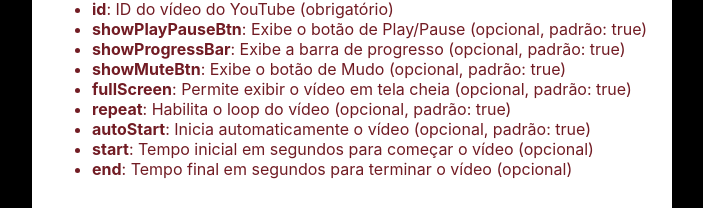
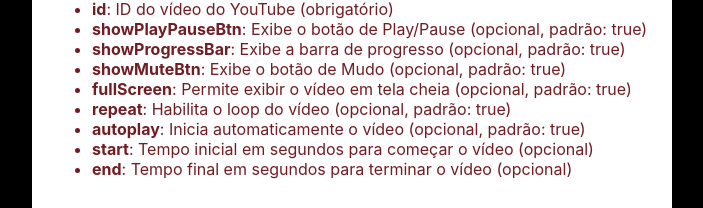
Before and after one commit to mwndl/YtPreview, a React (Create React App) app: page / in a window 1280 px wide. Shown: the part 466-674 px from the top of the page, without its empty margins (288-991 px from the left). Built offline with nearby package versions, Linux system fonts and the light colour scheme.

Commit message:
correção nome de prop

```diff
--- a/src/App.js
+++ b/src/App.js
@@ -10,7 +10,7 @@
     showMuteBtn: true,
     fullScreen: true,
     repeat: true,
-    autoStart: true,
+    autoplay: true,
     start: 0,
     end: 0
   });
@@ -32,7 +32,7 @@
     const showMuteBtn = urlParams.get('showMuteBtn') === 'true' || true;
     const fullScreen = urlParams.get('fullScreen') === 'true' || true;
     const repeat = urlParams.get('repeat') === 'true' || true;
-    const autoStart = urlParams.get('autoStart') === 'true' || true;
+    const autoplay = urlParams.get('autoplay') === 'true' || true;
     const start = urlParams.get('start') ? parseInt(urlParams.get('start')) : 0;
     const end = urlParams.get('end') ? parseInt(urlParams.get('end')) : 0;
 
@@ -47,7 +47,7 @@
       showMuteBtn,
       fullScreen,
       repeat,
-      autoStart,
+      autoplay,
       start,
       end
     });
@@ -79,7 +79,7 @@
               <li><strong>showMuteBtn</strong>: Exibe o botão de Mudo (opcional, padrão: true)</li>
               <li><strong>fullScreen</strong>: Permite exibir o vídeo em tela cheia (opcional, padrão: true)</li>
               <li><strong>repeat</strong>: Habilita o loop do vídeo (opcional, padrão: true)</li>
-              <li><strong>autoStart</strong>: Inicia automaticamente o vídeo (opcional, padrão: true)</li>
+              <li><strong>autoplay</strong>: Inicia automaticamente o vídeo (opcional, padrão: true)</li>
               <li><strong>start</strong>: Tempo inicial em segundos para começar o vídeo (opcional)</li>
               <li><strong>end</strong>: Tempo final em segundos para terminar o vídeo (opcional)</li>
             </ul>
@@ -102,7 +102,7 @@
             showMuteBtn={params.showMuteBtn}
             fullScreen={params.fullScreen}
             repeat={params.repeat}
-            autoStart={params.autoStart}
+            autoplay={params.autoplay}
             start={params.start}
             end={params.end}
             playerId="unique-player-id"  // Adicionando um ID único para o player
```
